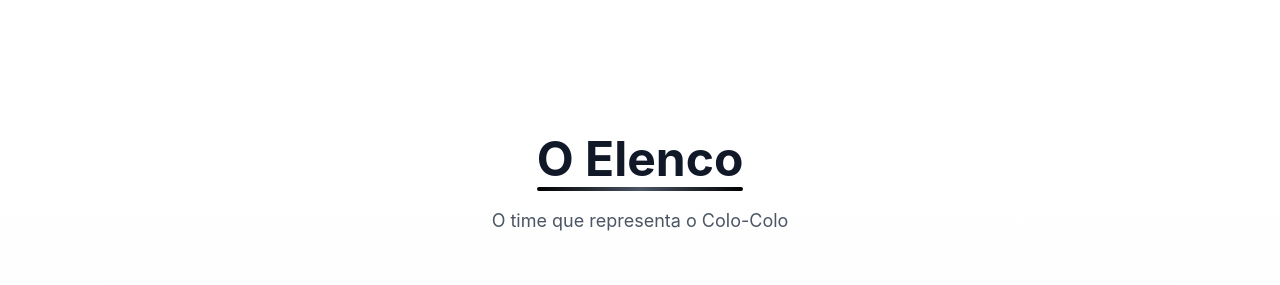
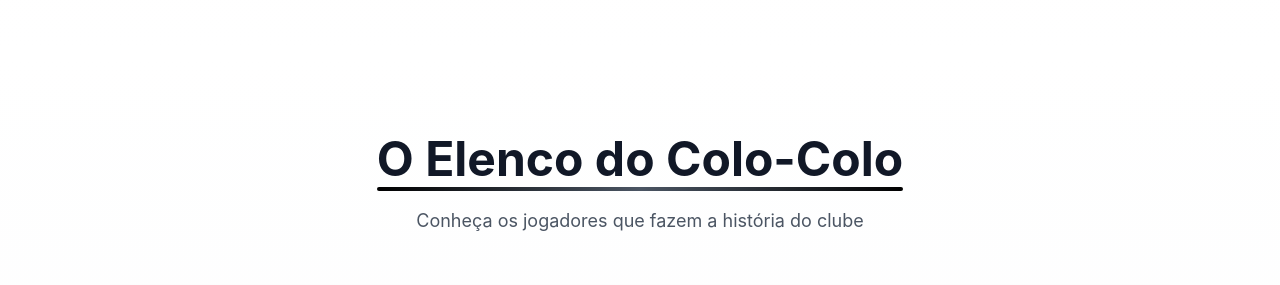
Before and after one commit to 24games/WP-Colo-Colo, a React (Vite) app: page / in a window 1280 px wide. Shown: the part 9340-9625 px from the top of the page. Built offline with nearby package versions, Linux system fonts and the light colour scheme.

Commit message:
RevisÃ£o ortogrÃ¡fica: ajuste no tÃ­tulo do componente Team

```diff
--- a/src/components/Team.jsx
+++ b/src/components/Team.jsx
@@ -5,13 +5,13 @@
     <section className="py-20 px-4 md:px-8 bg-gradient-to-b from-white to-gray-50">
       <div className="max-w-6xl mx-auto">
         <div className="text-center mb-16">
-          <h2 className="text-4xl md:text-5xl font-bold text-gray-900 mb-4">
+              <h2 className="text-4xl md:text-5xl font-bold text-gray-900 mb-4">
             <span className="relative inline-block">
-              O Elenco
+              O Elenco do Colo-Colo
               <span className="absolute -bottom-2 left-0 w-full h-1 bg-gradient-to-r from-black via-gray-600 to-black rounded-full"></span>
             </span>
           </h2>
-          <p className="text-gray-600 text-lg mt-6">O time que representa o Colo-Colo</p>
+          <p className="text-gray-600 text-lg mt-6">Conheça os jogadores que fazem a história do clube</p>
         </div>
 
         <div className="space-y-8 animate-slide-up">
```
